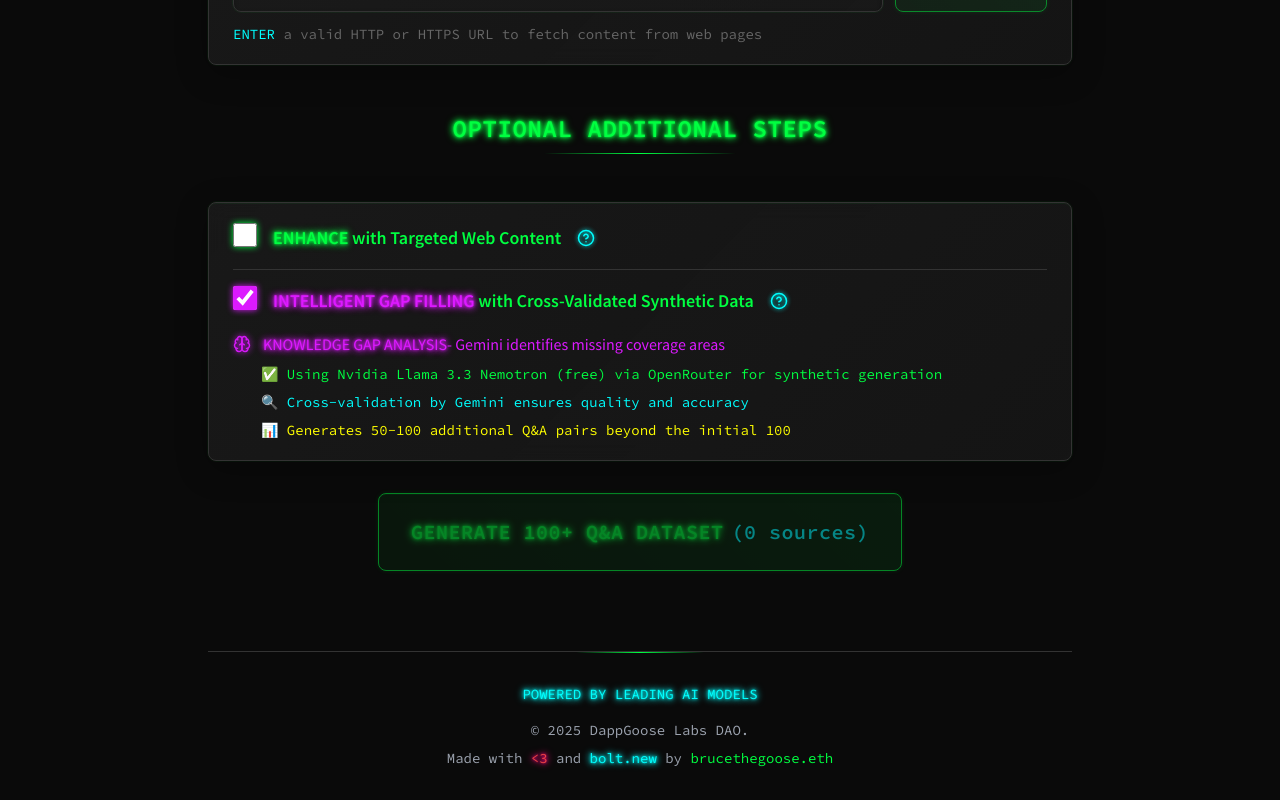
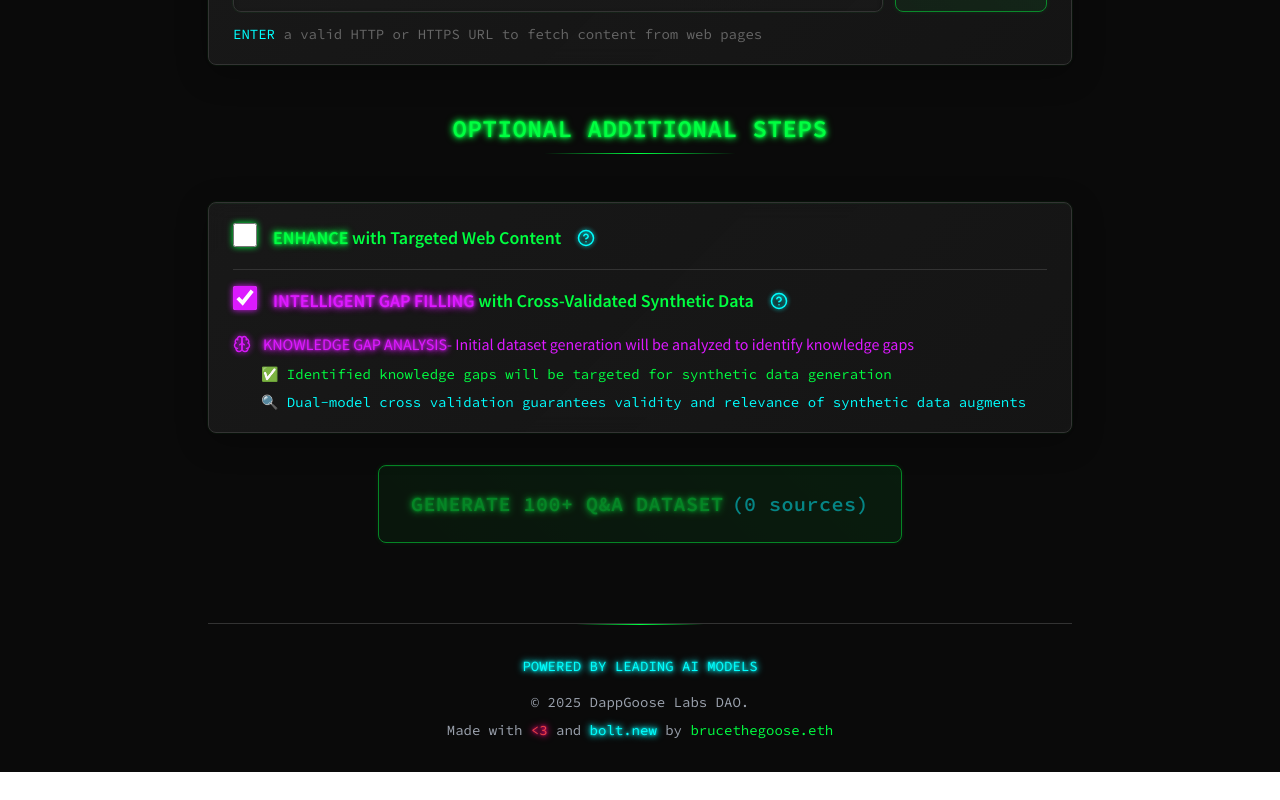
Before and after one commit to xBruceTheGoose/fine_format, a React (Vite) app: page / in a window 1280 px wide. Shown: the part 1208-2008 px from the top of the page. After the commit the page ends 1980 px from the top, so only its background shows below. Built offline with nearby package versions, Linux system fonts and the light colour scheme.

Commit message:
Update gap filling description text

```diff
--- a/src/App.tsx
+++ b/src/App.tsx
@@ -288,16 +288,13 @@ const App: React.FC = () => {
                       <Brain size={18} className="mr-3 animate-pulse" style={{
                         filter: 'drop-shadow(0 0 3px #dc1aff)'
                       }} />
-                      <span className="neon-text-secondary">KNOWLEDGE GAP ANALYSIS</span> - Gemini identifies missing coverage areas
+                      <span className="neon-text-secondary">KNOWLEDGE GAP ANALYSIS</span> - Initial dataset generation will be analyzed to identify knowledge gaps
                     </div>
                     <div className="text-success text-sm font-mono ml-7">
-                      ✅ Using Nvidia Llama 3.3 Nemotron (free) via OpenRouter for synthetic generation
+                      ✅ Identified knowledge gaps will be targeted for synthetic data generation
                     </div>
                     <div className="text-accent text-sm font-mono ml-7">
-                      🔍 Cross-validation by Gemini ensures quality and accuracy
-                    </div>
-                    <div className="text-warning text-sm font-mono ml-7">
-                      📊 Generates 50-100 additional Q&A pairs beyond the initial 100
+                      🔍 Dual-model cross validation guarantees validity and relevance of synthetic data augments
                     </div>
                   </div>
                 )}
```
